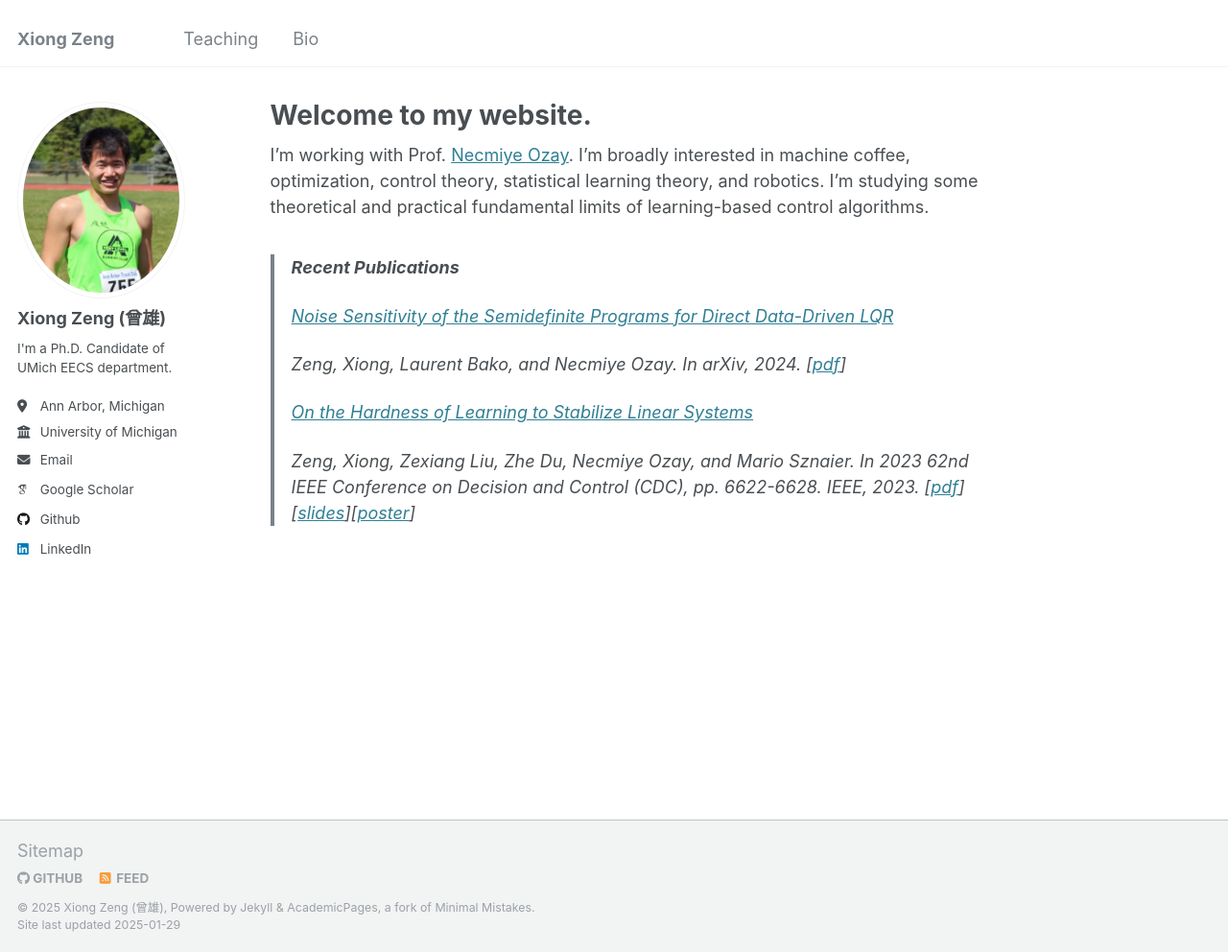
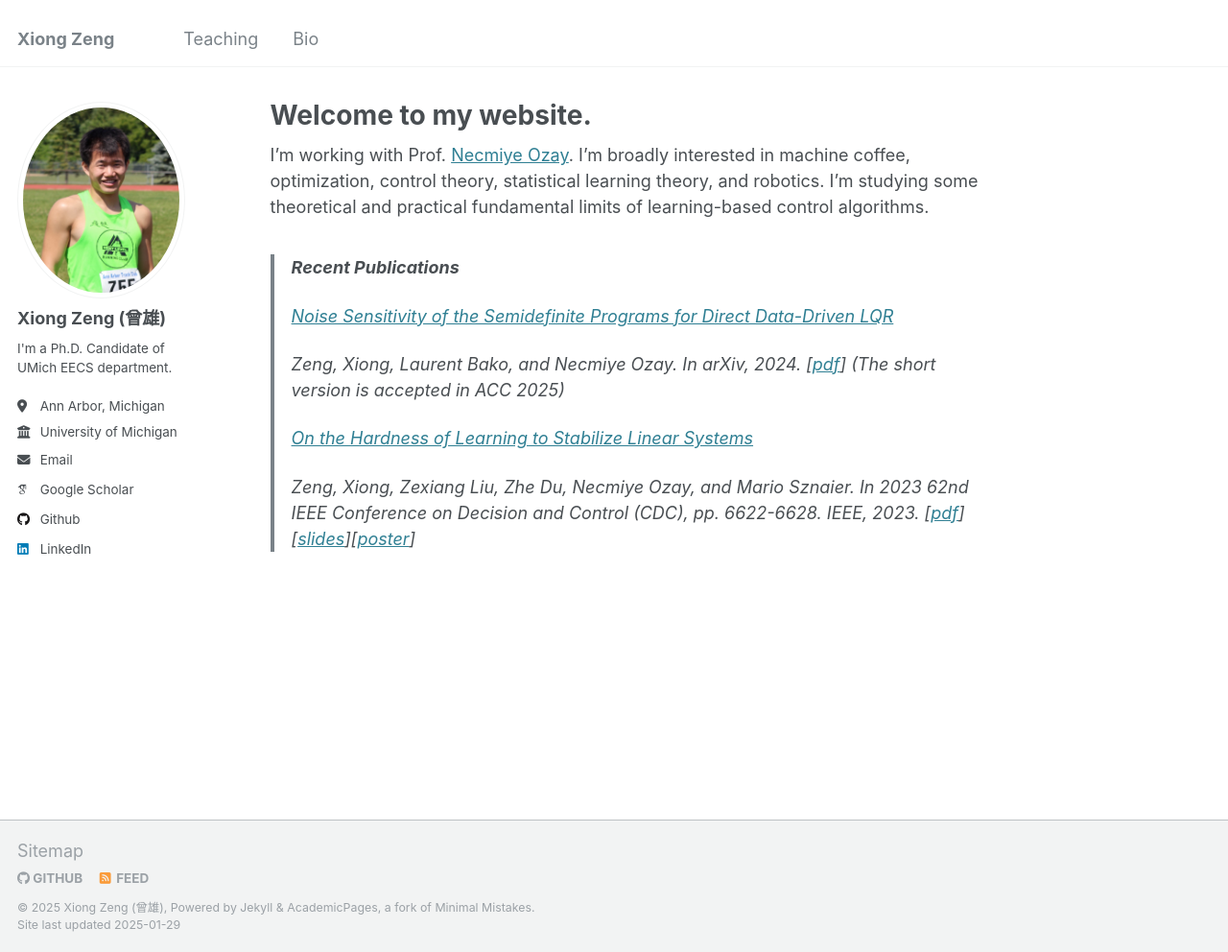
Before and after one commit to zengxiong111/zengxiong.github.io, a Jekyll site: the page built from _pages/about.md, in a window 1280 px wide and 992 px high. Shown: the whole window at 96% size. Built offline with Jekyll 4.4.1, drawn with Linux system fonts in a browser that asks for light colours; some web fonts are replaced.

Commit message:
Update about.md

```diff
--- a/_pages/about.md
+++ b/_pages/about.md
@@ -14,7 +14,7 @@
 >
 > [Noise Sensitivity of the Semidefinite Programs for Direct Data-Driven LQR](https://arxiv.org/abs/2412.19705)
 >
-> Zeng, Xiong, Laurent Bako, and Necmiye Ozay. In arXiv, 2024. [<a href="https://github.com/zengxiong111/zengxiong.github.io/blob/master/files/Noise%20Sensitivity%20of%20the%20Semidefinite%20Programs%20for%20Direct%20Data-Driven%20LQR.pdf" target="_blank">pdf</a>]
+> Zeng, Xiong, Laurent Bako, and Necmiye Ozay. In arXiv, 2024. [<a href="https://github.com/zengxiong111/zengxiong.github.io/blob/master/files/Noise%20Sensitivity%20of%20the%20Semidefinite%20Programs%20for%20Direct%20Data-Driven%20LQR.pdf" target="_blank">pdf</a>] (The short version is accepted in ACC 2025)
 >
 > [On the Hardness of Learning to Stabilize Linear Systems](https://arxiv.org/abs/2311.11151)
 >
```
